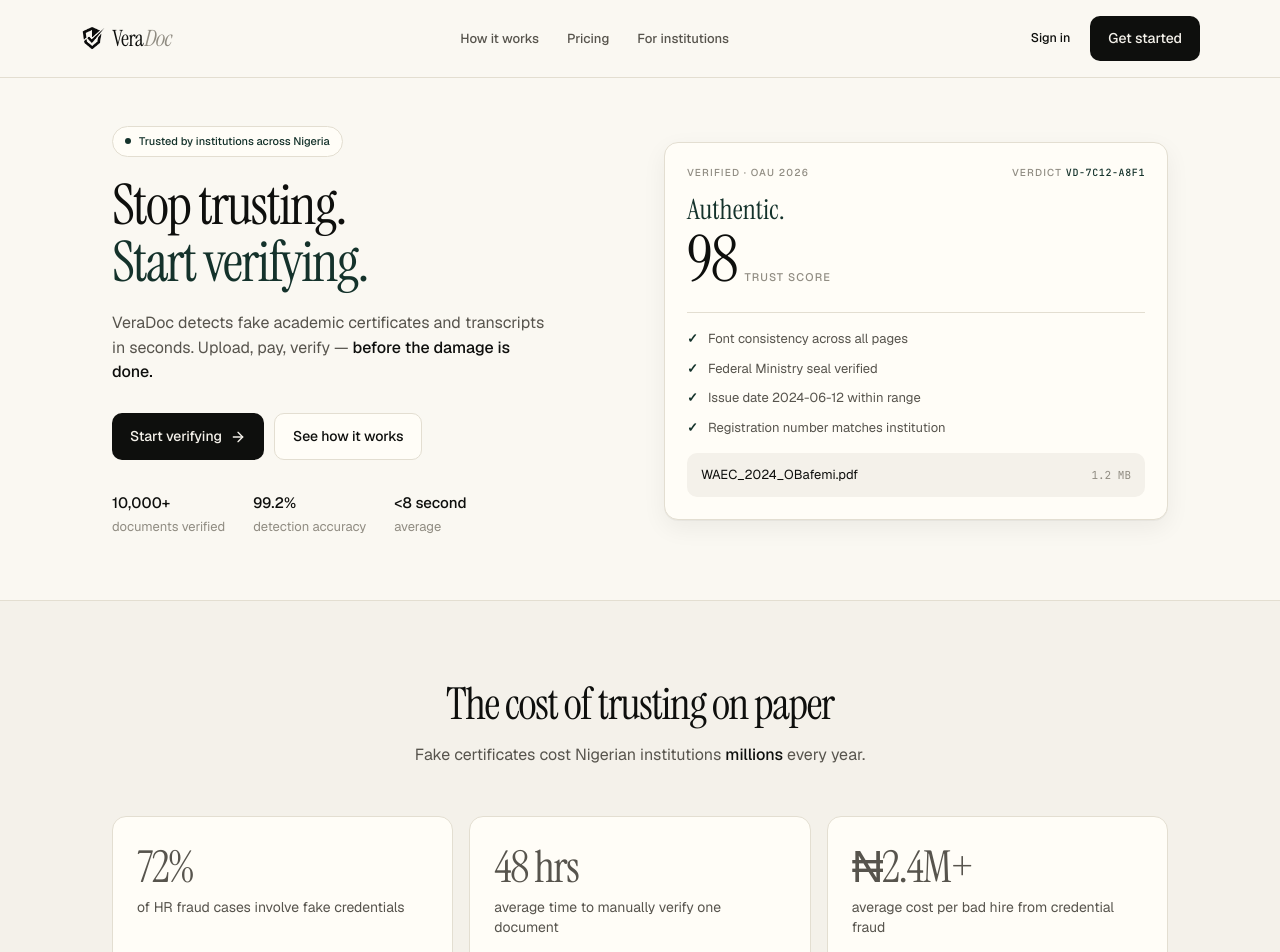
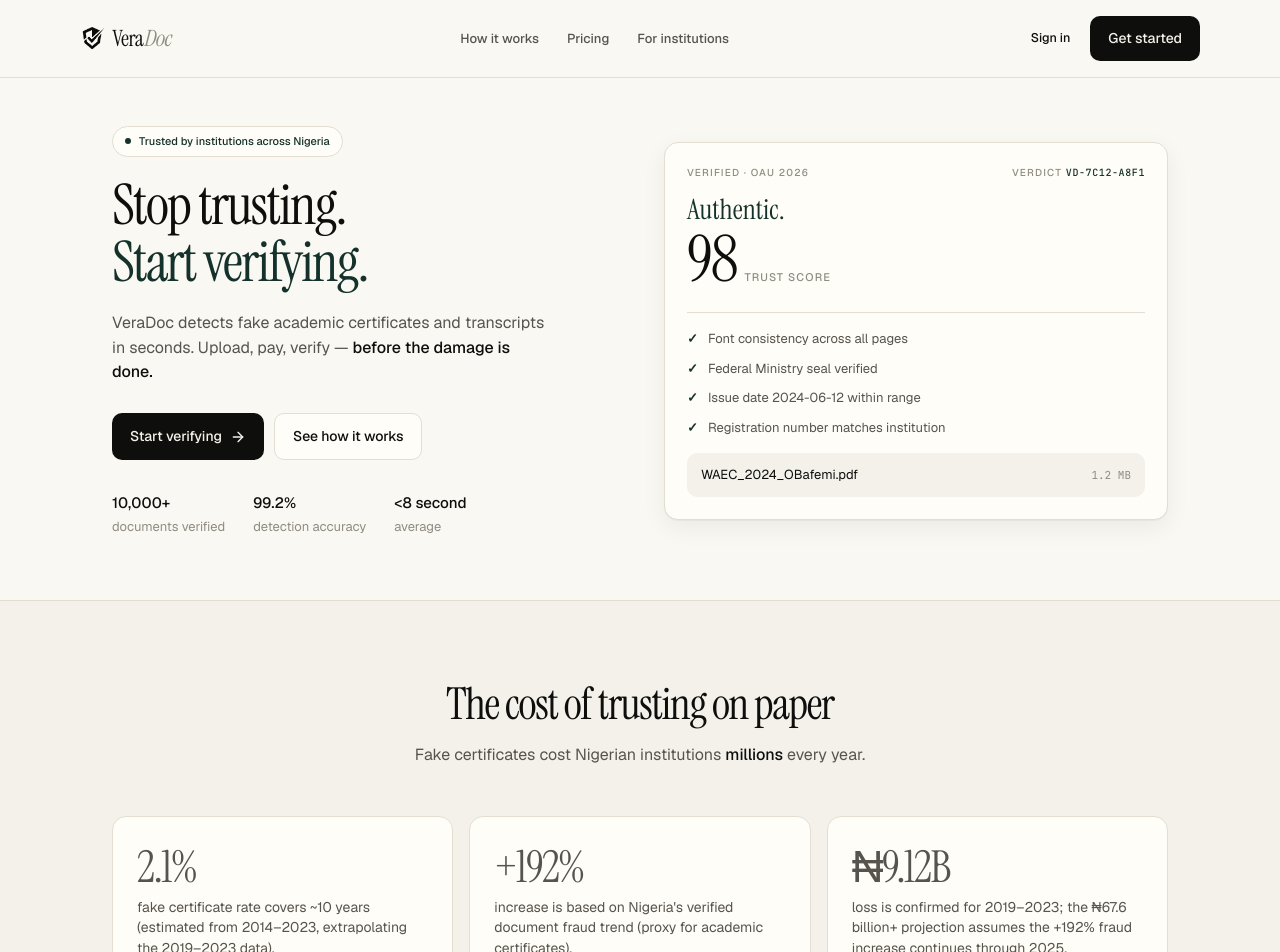
Before and after one commit to SQUADHACKATHON3/VeraDocFrontend, a Next.js app: page / in a window 1280 px wide. Shown: the top 952 px of the page. Built offline with nearby package versions, Linux system fonts and the light colour scheme; no server answers.

Commit message:
add real data stats

```diff
--- a/src/app/page.tsx
+++ b/src/app/page.tsx
@@ -11,9 +11,9 @@
 ];
 
 const STATS = [
-  { value: "72%", label: "of HR fraud cases involve fake credentials" },
-  { value: "48 hrs", label: "average time to manually verify one document" },
-  { value: "₦2.4M+", label: "average cost per bad hire from credential fraud" },
+  { value: "2.1%", label: "fake certificate rate covers ~10 years (estimated from 2014–2023, extrapolating the 2019–2023 data)." },
+  { value: "+192%", label: "increase is based on Nigeria's verified document fraud trend (proxy for academic certificates)." },
+  { value: "₦9.12B", label: "loss is confirmed for 2019–2023; the ₦67.6 billion+ projection assumes the +192% fraud increase continues through 2025." },
 ];
 
 const STEPS = [
```
